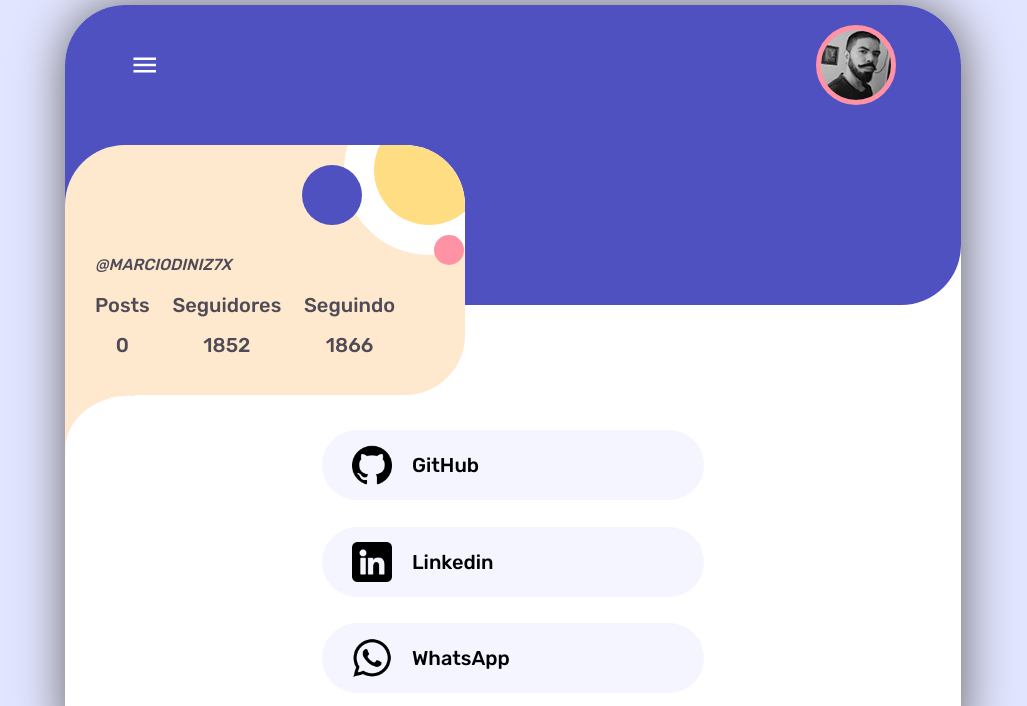
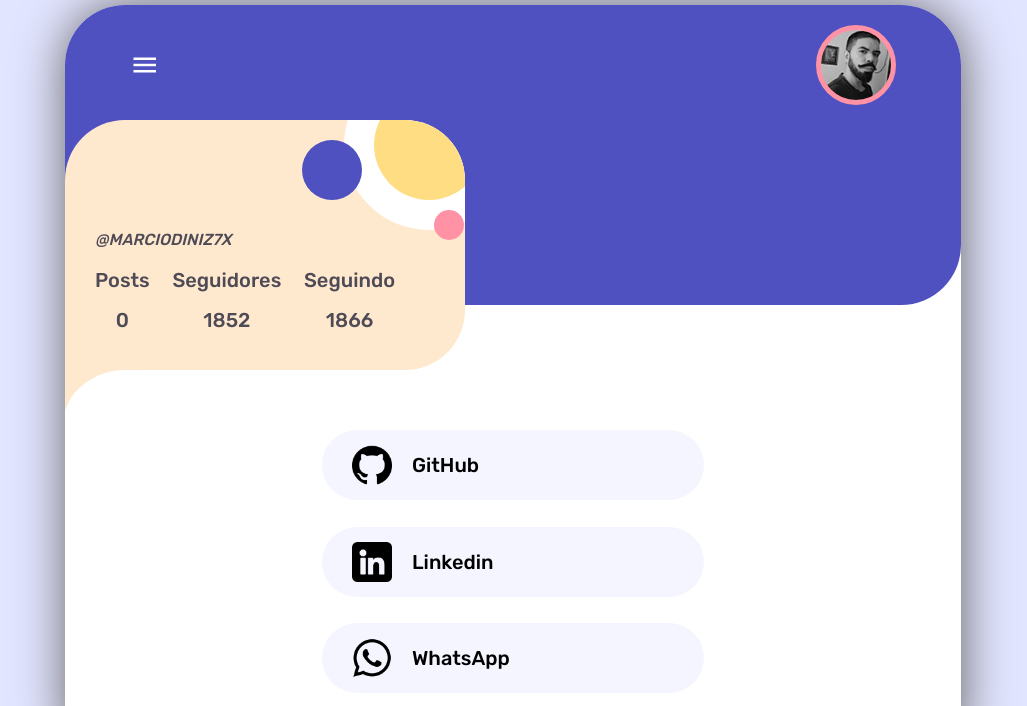
Before and after one commit to marciodiniz7x/linkery, a plain HTML site: page index.html in a window 1280 px wide. Shown: the top 706 px of the page, without its empty margins (127-1154 px from the left). Drawn offline with Linux system fonts and the light colour scheme.

Commit message:
Update style.css

```diff
--- a/style.css
+++ b/style.css
@@ -25,7 +25,7 @@ body {
 }
 
 .ambiente {
-    /* overflow: hidden; */
+    overflow: hidden;
 
     border-radius: 60px;
     box-shadow: 1px 1px 50px 0px rgb(99, 96, 96);
@@ -134,7 +134,8 @@ body {
     background-color: #ffe9ce;
     color: #4e4b57;
     border-radius: 60px;
-    border-bottom-left-radius: 0px;
+    border-bottom-left-radius: 0;
+    margin-top: -50px;
     width: 400px;
     height: 250px;
     z-index: 99;
@@ -145,7 +146,7 @@ body {
 .lua .figura {
 
     left: 0;
-    top: 350px;
+    top: 310px;
     position: absolute;
     width: 70px;
     height: 100px;
@@ -155,8 +156,8 @@ body {
 
 .lua .modelador {
 
-    left: 10px;
-    top: 381px;
+    left: 8px;
+    top: 355px;
     border-radius: 50%;
     position: absolute;
     width: 100px;
```
